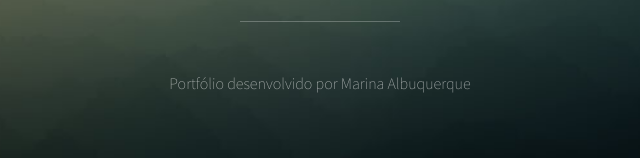
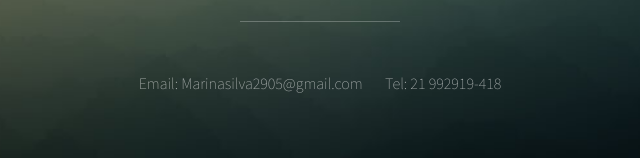
Before and after one commit to marina2905/Portfolio, a plain HTML site: page index.html in a window 1280 px wide. Shown: the part 2564-2722 px from the top of the page, 320-960 px from the left. Drawn offline with Linux system fonts and the light colour scheme.

Commit message:
Update index.html

```diff
--- a/index.html
+++ b/index.html
@@ -106,7 +106,7 @@
 
 				<!-- Footer -->
 					<footer id="footer">
-						<p>Portfólio desenvolvido por Marina Albuquerque</p>
+						<p>Email: Marinasilva2905@gmail.com &nbsp; &nbsp; &nbsp; Tel: 21 992919-418</p>
 					</footer>
 
 			</div>
```
